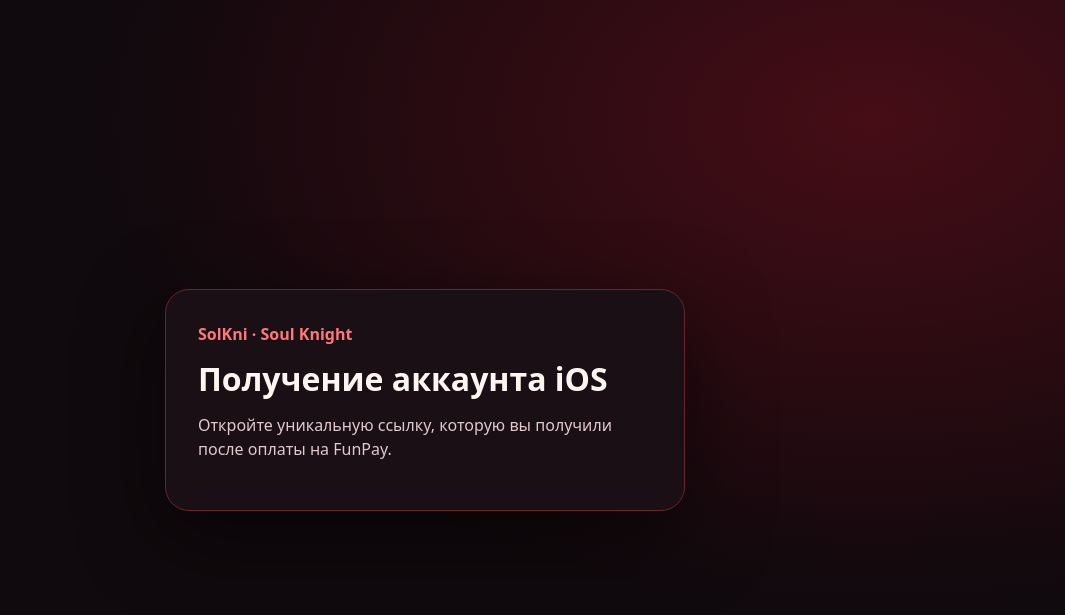
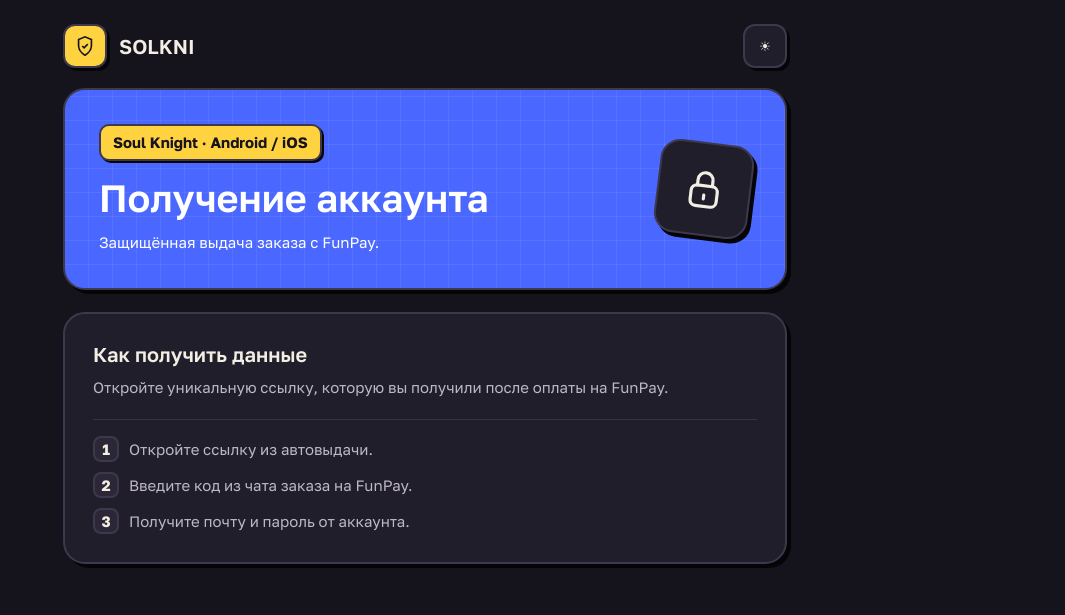
Before and after one commit to fwsdfasdfwerq-cmd/solkni-funpay, a plain HTML site: page index.html in a window 1280 px wide. Shown: the whole page, without its empty margins (215-1280 px from the left). Drawn offline with Linux system fonts and the light colour scheme; a web font is replaced by a local one.

Commit message:
Add files via upload

```diff
--- a/index.html
+++ b/index.html
@@ -1,24 +1,100 @@
 <!doctype html>
-<html lang="ru">
+<html lang="ru" data-theme="dark">
+<head>
 <meta charset="utf-8">
 <meta name="viewport" content="width=device-width,initial-scale=1">
 <meta name="referrer" content="no-referrer">
 <meta name="robots" content="noindex,nofollow">
-<title>SolKni · Получение аккаунта iOS</title>
+<title>SolKni · Получение аккаунта</title>
+<link rel="stylesheet" href="https://fonts.googleapis.com/css2?family=Golos+Text:wght@400;500;600;700&family=Unbounded:wght@500;600;700&display=swap">
 <style>
-*{box-sizing:border-box}body{margin:0;min-height:100vh;display:grid;place-items:center;padding:24px;background:radial-gradient(ellipse at 85% 15%,#460d16,transparent 50%),#10090d;color:#fff6f2;font:16px/1.55 system-ui}main{width:min(100%,520px);padding:32px;border:1px solid #66262c;border-radius:24px;background:#190f15;box-shadow:0 24px 80px #0008}header{font-weight:800;color:#ff777a}h1{line-height:1.12;margin:14px 0}p{color:#e1c9cd}a{display:inline-block;background:#af2939;color:#fff;text-decoration:none;padding:12px 18px;border-radius:10px;font-weight:700}a:focus-visible{outline:3px solid white;outline-offset:4px}a[hidden]{display:none}
+/* Theme adapted from the supplied SolKni storefront, using the palette credited to Damir Sokolovsky (CC BY 4.0). */
+:root,[data-theme="dark"]{
+  --bg:#15131b;--sheet:#1a1822;--card:#211e2b;--raised:#2b2737;--slot:#262232;--grid:rgba(243,238,227,.05);
+  --ol:#3d384c;--shc:#050407;--line:rgba(243,238,227,.1);--line-2:rgba(243,238,227,.18);
+  --fg:#f3eee3;--fg-2:#bdb7c9;--fg-3:#8f899e;
+  --blue:#4a68ff;--blue-2:#5c78ff;--on-blue:#fff;--blue-soft:rgba(74,104,255,.16);
+  --yellow:#ffd23f;--on-yellow:#17141f;--yellow-soft:rgba(255,210,63,.14);
+  --pos:#3ccf85;--neg:#ff5a4e;--neg-soft:rgba(255,90,78,.14);
+  --overlay:rgba(5,4,8,.72);
+  color-scheme:dark;
+}
+[data-theme="light"]{
+  --bg:#f3eee3;--sheet:#f3eee3;--card:#fffdf8;--raised:#ebe4d6;--slot:#ece6d9;--grid:rgba(23,20,31,.06);
+  --ol:#17141f;--shc:#17141f;--line:rgba(23,20,31,.14);--line-2:rgba(23,20,31,.24);
+  --fg:#17141f;--fg-2:#4a4558;--fg-3:#6e6880;
+  --blue:#3b5bff;--blue-2:#2f4ae0;--on-blue:#fff;--blue-soft:#e4e8ff;
+  --yellow:#ffd23f;--on-yellow:#17141f;--yellow-soft:#fff2c2;
+  --pos:#14955a;--neg:#d9362b;--neg-soft:#ffe3df;
+  --overlay:rgba(23,20,31,.55);
+  color-scheme:light;
+}
+:root{
+  --bd:2px solid var(--ol);--sh:3px 3px 0 var(--shc);--sh-lg:4px 4px 0 var(--shc);--sh-sm:2px 2px 0 var(--shc);
+  --ease:cubic-bezier(.22,1,.36,1);
+  --display:'Unbounded','Golos Text',system-ui,sans-serif;--font:'Golos Text',system-ui,-apple-system,'Segoe UI',Roboto,sans-serif;
+  --safe-b:env(safe-area-inset-bottom,0px);
+}
+
+*{box-sizing:border-box}
+body{margin:0;min-height:100vh;background:var(--bg);color:var(--fg);font:400 15px/1.55 var(--font)}
+.app{width:min(100%,760px);margin:auto;padding:24px 18px 48px}
+.topbar,.brand{display:flex;align-items:center;gap:12px}
+.topbar{justify-content:space-between;margin-bottom:20px}
+.brand{font:600 20px/1 var(--display);text-transform:uppercase}
+.mark,.theme{display:grid;place-items:center;width:44px;height:44px;border:var(--bd);border-radius:12px;box-shadow:var(--sh)}
+.mark{background:var(--yellow);color:var(--on-yellow)}
+.theme{background:var(--card);color:var(--fg);cursor:pointer}
+svg{width:22px;height:22px}
+.hero,.card{border:var(--bd);border-radius:22px;box-shadow:var(--sh-lg)}
+.hero{display:flex;justify-content:space-between;align-items:center;gap:20px;background:var(--blue);color:var(--on-blue);padding:clamp(20px,5vw,34px);background-image:repeating-linear-gradient(0deg,transparent 0 23px,#fff1 23px 24px),repeating-linear-gradient(90deg,transparent 0 23px,#fff1 23px 24px)}
+h1,h2{font-family:var(--display);font-weight:600;line-height:1.2;margin:0}
+h1{font-size:clamp(23px,5vw,38px);margin-top:14px}
+h2{font-size:clamp(16px,4vw,20px)}
+p{margin:10px 0 0}
+.tag{display:inline-block;padding:5px 12px;background:var(--yellow);color:var(--on-yellow);border:var(--bd);border-radius:10px;box-shadow:var(--sh-sm);font-weight:700}
+.hero-art{display:grid;place-items:center;width:94px;height:94px;flex:none;border:var(--bd);border-radius:20px;background:var(--card);color:var(--fg);box-shadow:var(--sh-lg);transform:rotate(7deg)}
+.hero-art svg{width:45px;height:45px}
+.card{background:var(--card);padding:clamp(18px,4vw,28px);margin-top:22px}
+.card p,.steps{color:var(--fg-2)}
+.btn{display:flex;align-items:center;justify-content:center;gap:9px;min-height:48px;margin-top:18px;padding:10px 18px;border:var(--bd);border-radius:14px;box-shadow:var(--sh);background:var(--yellow);color:var(--on-yellow);text-decoration:none;font-weight:700}
+[hidden]{display:none!important}
+.steps{margin:20px 0 0;padding:16px 0 0;list-style:none;border-top:1px solid var(--line);display:grid;gap:10px}
+.steps li{display:flex;align-items:center;gap:10px}
+.steps b{display:grid;place-items:center;width:26px;height:26px;border-radius:8px;border:var(--bd);background:var(--raised);color:var(--fg)}
+:focus-visible{outline:3px solid var(--blue-2);outline-offset:4px}
+[data-theme="dark"] .moon,[data-theme="light"] .sun{display:none}
+@media(max-width:460px){.hero{gap:12px}.hero-art{width:54px;height:54px;border-radius:13px}.hero-art svg{width:29px;height:29px}}
 </style>
-<main>
-<header>SolKni · Soul Knight</header>
-<h1>Получение аккаунта iOS</h1>
-<p id="status">Откройте уникальную ссылку, которую вы получили после оплаты на FunPay.</p>
-<a id="continue" hidden rel="noreferrer">Перейти к получению</a>
+</head>
+<body>
+<main class="app">
+<header class="topbar">
+<div class="brand"><span class="mark"><svg viewBox="0 0 24 24" fill="none" stroke="currentColor" stroke-width="1.8" aria-hidden="true"><path d="M12 22s7-4 7-10V5l-7-3-7 3v7c0 6 7 10 7 10Z"/><path d="m9 12 2 2 4-4"/></svg></span> SolKni</div>
+<button class="theme" id="theme" type="button" aria-label="Сменить тему"><span class="sun" aria-hidden="true">☀</span><span class="moon" aria-hidden="true">☾</span></button>
+</header>
+<section class="hero">
+<div><span class="tag">Soul Knight · Android / iOS</span><h1>Получение аккаунта</h1><p>Защищённая выдача заказа с FunPay.</p></div>
+<span class="hero-art"><svg viewBox="0 0 24 24" fill="none" stroke="currentColor" stroke-width="1.7" stroke-linecap="round" stroke-linejoin="round" aria-hidden="true"><rect x="5" y="10" width="14" height="11" rx="3"/><path d="M8 10V7a4 4 0 0 1 8 0v3m-4 5v2"/></svg></span>
+</section>
+<section class="card">
+<h2>Как получить данные</h2>
+<p id="status" role="status">Откройте уникальную ссылку, которую вы получили после оплаты на FunPay.</p>
+<a class="btn" id="continue" hidden rel="noreferrer">Перейти к получению <span aria-hidden="true">→</span></a>
+<ol class="steps"><li><b aria-hidden="true">1</b> Откройте ссылку из автовыдачи.</li><li><b aria-hidden="true">2</b> Введите код из чата заказа на FunPay.</li><li><b aria-hidden="true">3</b> Получите почту и пароль от аккаунта.</li></ol>
 <noscript><p>Для перехода к выдаче включите JavaScript.</p></noscript>
+</section>
 </main>
 <script>
 "use strict";
-// Укажите HTTPS-адрес сервера выдачи БЕЗ пути и завершающего /.
+// HTTPS-адрес сервера выдачи без пути и завершающего слеша.
 const backend = "";
+const root = document.documentElement;
+try {if (localStorage.getItem("sk_theme") === "light") root.dataset.theme = "light";} catch {}
+document.getElementById("theme").addEventListener("click", () => {
+  root.dataset.theme = root.dataset.theme === "dark" ? "light" : "dark";
+  try {localStorage.setItem("sk_theme", root.dataset.theme);} catch {}
+});
 const token = location.hash.slice(1);
 const status = document.getElementById("status");
 const next = document.getElementById("continue");
@@ -28,10 +104,11 @@ if (/^[A-Za-z0-9_-]{43}$/.test(token)) {
     if (origin.protocol !== "https:" || origin.origin !== backend) throw Error();
     next.href = new URL("/claim-ios/" + token, origin).href;
     next.hidden = false;
-    status.textContent = "Продолжите на защищённой странице. Понадобится код из чата заказа на FunPay.";
+    status.textContent = "Перейдите к выдаче. На следующей странице понадобится код из чата заказа.";
   } catch {
     status.textContent = "Страница выдачи ещё не подключена. Обратитесь к продавцу в чате заказа на FunPay.";
   }
 }
 </script>
+</body>
 </html>
```
